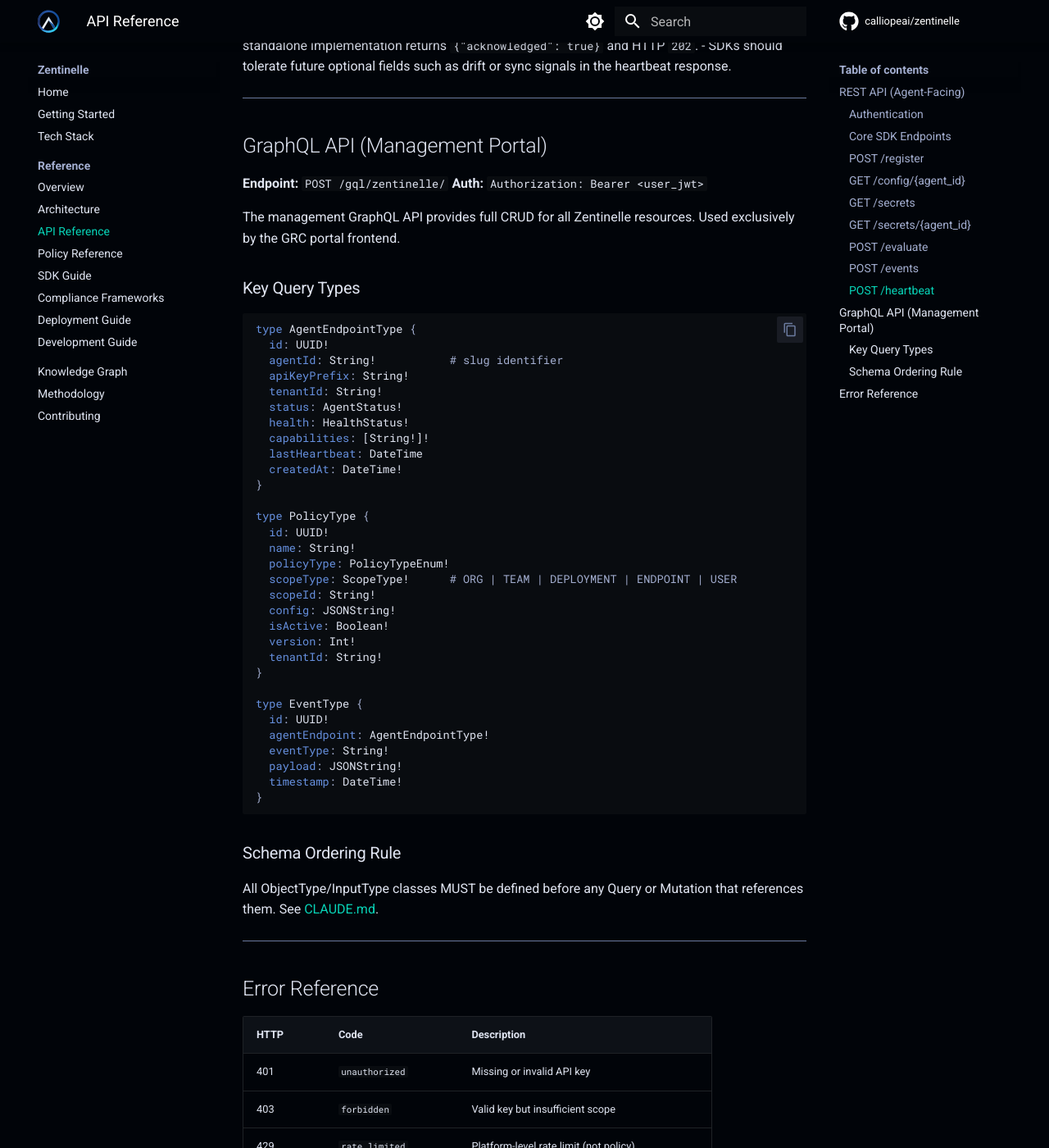
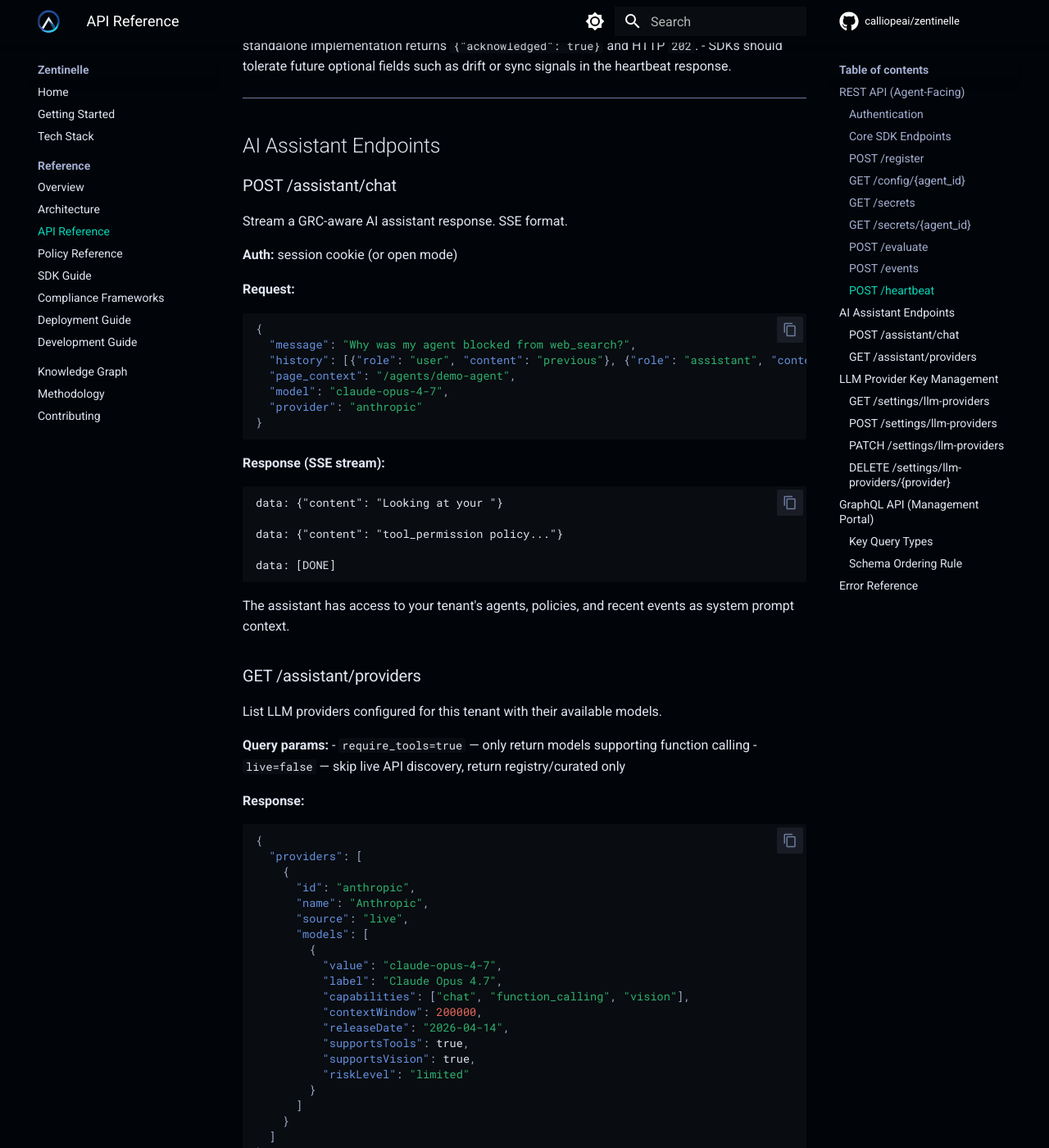
Before and after one commit to calliopeai/zentinelle, an MkDocs documentation site: the page built from docs/wiki/api.md, in a window 1280 px wide and 1400 px high, scrolled down 6076 px. Shown: the whole window at 82% size. Built offline with MkDocs 1.6.1 and Material for MkDocs 9.7.7, drawn with Linux system fonts in a browser that asks for light colours; comment, search, counter and statistics services are not loaded; some of the changed text lies outside the part shown.

Commit message:
v1.2.0 docs: README, deployment guide, API reference updated
README: comprehensive feature list, all 24+ providers, AUTH_MODE modes,
prod deployment quick path, Go gateway docs, demo seeder, SDK examples.

deployment.md: production secrets generation, AUTH_MODE selection,
hardening details (HSTS, secure cookies, CORS lockdown).

api.md: documented /assistant/chat (SSE streaming), /assistant/providers
(live discovery), /settings/llm-providers (encrypted key CRUD + toggle).

frontend version bumped to 1.2.0.

````diff
--- a/docs/wiki/api.md
+++ b/docs/wiki/api.md
@@ -285,6 +285,114 @@
 
 ---
 
+## AI Assistant Endpoints
+
+### POST /assistant/chat
+
+Stream a GRC-aware AI assistant response. SSE format.
+
+**Auth:** session cookie (or open mode)
+
+**Request:**
+```json
+{
+  "message": "Why was my agent blocked from web_search?",
+  "history": [{"role": "user", "content": "previous"}, {"role": "assistant", "content": "..."}],
+  "page_context": "/agents/demo-agent",
+  "model": "claude-opus-4-7",
+  "provider": "anthropic"
+}
+```
+
+**Response (SSE stream):**
+```
+data: {"content": "Looking at your "}
+
+data: {"content": "tool_permission policy..."}
+
+data: [DONE]
+```
+
+The assistant has access to your tenant's agents, policies, and recent events as system prompt context.
+
+### GET /assistant/providers
+
+List LLM providers configured for this tenant with their available models.
+
+**Query params:**
+- `require_tools=true` — only return models supporting function calling
+- `live=false` — skip live API discovery, return registry/curated only
+
+**Response:**
+```json
+{
+  "providers": [
+    {
+      "id": "anthropic",
+      "name": "Anthropic",
+      "source": "live",
+      "models": [
+        {
+          "value": "claude-opus-4-7",
+          "label": "Claude Opus 4.7",
+          "capabilities": ["chat", "function_calling", "vision"],
+          "contextWindow": 200000,
+          "releaseDate": "2026-04-14",
+          "supportsTools": true,
+          "supportsVision": true,
+          "riskLevel": "limited"
+        }
+      ]
+    }
+  ]
+}
+```
+
+Resolution priority: live API → AIModel registry → curated fallback. Cached 1h.
+
+## LLM Provider Key Management
+
+### GET /settings/llm-providers
+
+List configured providers (no plaintext keys ever returned).
+
+```json
+{
+  "providers": [
+    {
+      "provider": "anthropic",
+      "keyPrefix": "sk-ant-a",
+      "isActive": true,
+      "enabledForAssistant": true,
+      "lastUsedAt": null,
+      "updatedAt": "2026-05-08T03:35:27Z"
+    }
+  ]
+}
+```
+
+### POST /settings/llm-providers
+
+Set/rotate a provider API key. Encrypted at rest with Fernet.
+
+```json
+{ "provider": "anthropic", "apiKey": "sk-ant-..." }
+```
+
+### PATCH /settings/llm-providers
+
+Toggle enable/disable for the AI assistant without removing the key.
+
+```json
+{ "provider": "anthropic", "enabledForAssistant": false }
+```
+
+### DELETE /settings/llm-providers/{provider}
+
+Remove a stored key.
+
+---
+
 ## GraphQL API (Management Portal)
 
 **Endpoint:** `POST /gql/zentinelle/`
````
Also changed, not shown: README.md (+150 -35 lines), docs/wiki/deployment.md (+66 -6 lines), 1 other file.
